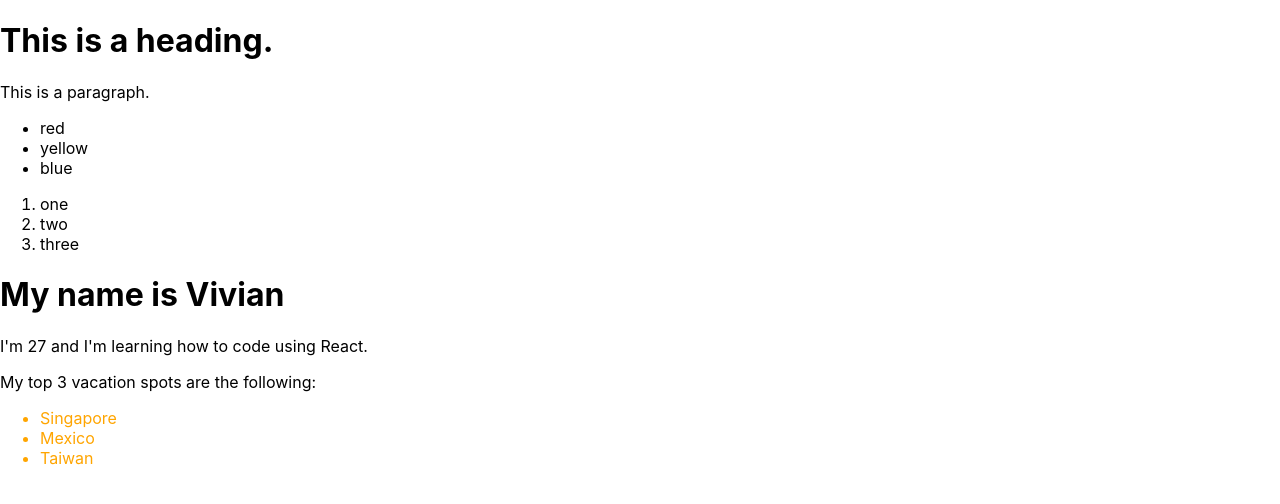
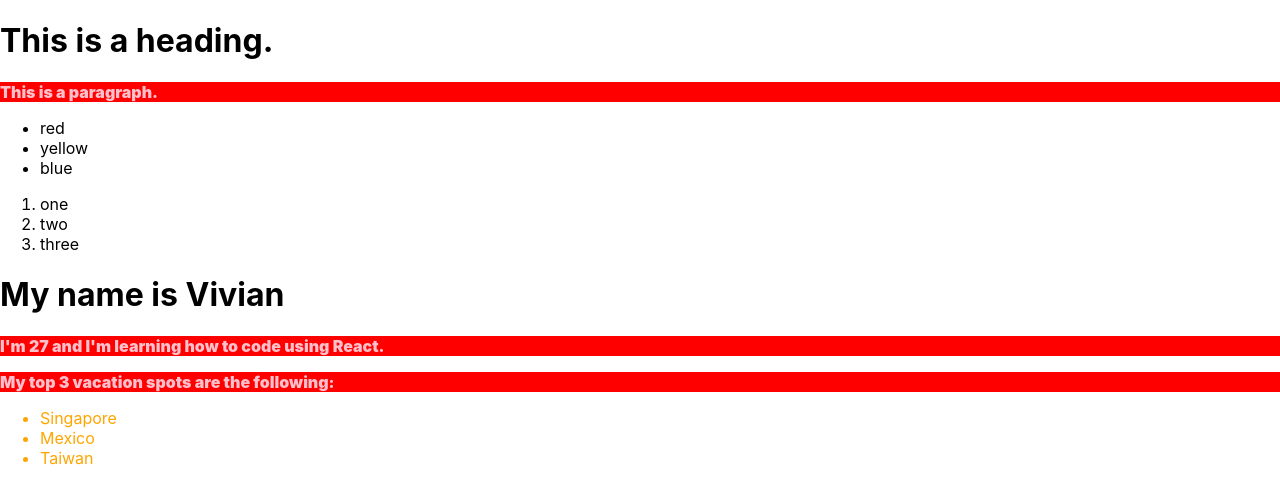
Before and after one commit to VioletViolaVi/Learning_React, a React (Create React App) app in the folder learning_react/: page / in a window 1280 px wide. Shown: the top 504 px of the page. Built offline with nearby package versions, Linux system fonts and the light colour scheme.

Commit message:
Create components folder for separate components.

```diff
--- a/learning_react/src/index.js
+++ b/learning_react/src/index.js
@@ -3,12 +3,19 @@ import ReactDOM from 'react-dom';
 import './index.css';
 // import App from './App';
 import reportWebVitals from './reportWebVitals';
+import MyInfo from "./myComponents/MyInfo"
+
+const paraStyles = {
+  color: "pink",
+  fontWeight: "900",
+  backgroundColor: "red"
+}
 
 function Intro() {
   return (
     <div>
       <h1>This is a heading.</h1>
-      <p>This is a paragraph.</p>
+      <p style={paraStyles}>This is a paragraph.</p>
     </div>
   )
 }
@@ -33,21 +40,6 @@ function Numbers() {
   )
 }
 
-function MyInfo() {
-  return (
-    <div>
-      <h1>My name is Vivian</h1>
-      <p>I'm 27 and I'm learning how to code using React.</p>
-      <p>My top 3 vacation spots are the following:</p>
-      <ul>
-        <li style={{ color: 'orange' }}>Singapore</li>
-        <li style={{ color: 'orange' }}>Mexico</li>
-        <li style={{ color: 'orange' }}>Taiwan</li>
-      </ul>
-    </div>
-  )
-}
-
 ReactDOM.render(
   /*
   <React.StrictMode>
--- /dev/null
+++ b/learning_react/src/myComponents/MyInfo.js
@@ -0,0 +1,24 @@
+import React from "react"
+
+const paraStyles = {
+    color: "pink",
+    fontWeight: "900",
+    backgroundColor: "red"
+  }
+
+function MyInfo() {
+    return (
+        <div>
+            <h1>My name is Vivian</h1>
+            <p style={paraStyles}>I'm 27 and I'm learning how to code using React.</p>
+            <p style={paraStyles}>My top 3 vacation spots are the following:</p>
+            <ul>
+                <li style={{ color: 'orange' }}>Singapore</li>
+                <li style={{ color: 'orange' }}>Mexico</li>
+                <li style={{ color: 'orange' }}>Taiwan</li>
+            </ul>
+        </div>
+    )
+}
+
+export default MyInfo
```
